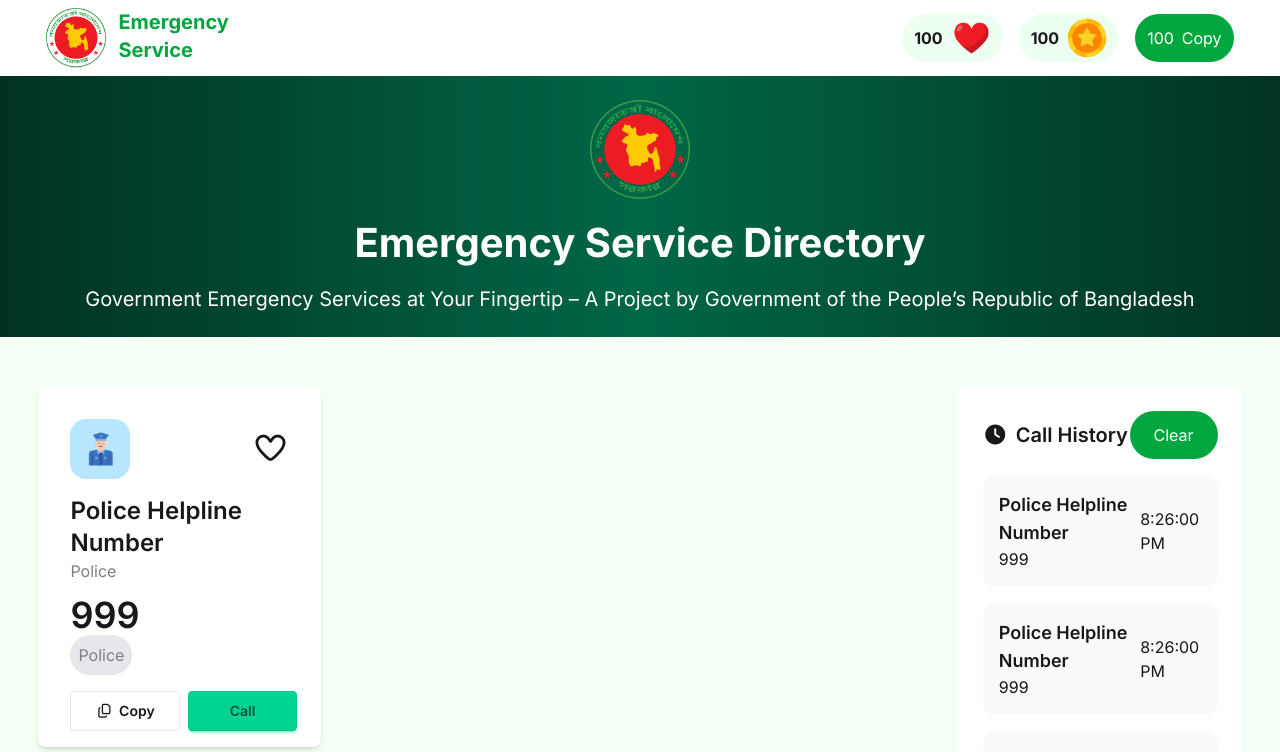
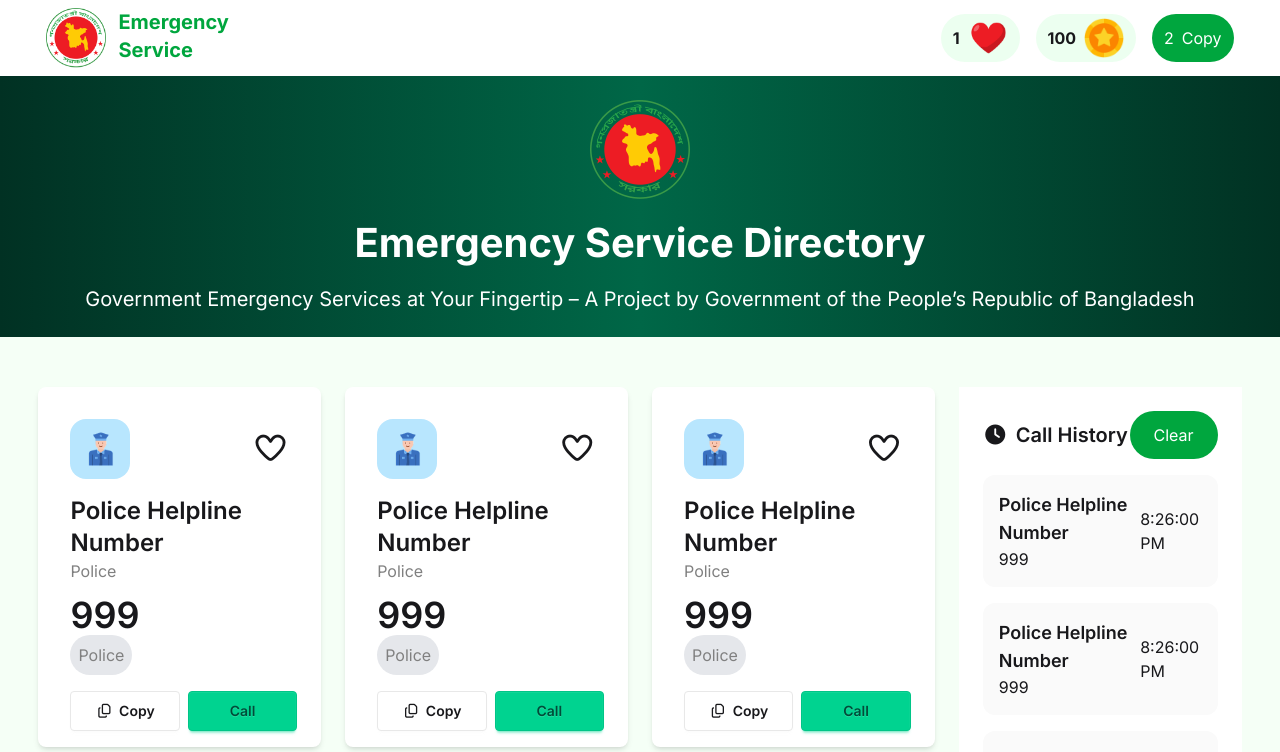
Before and after one commit to chayansrk64/B12-A5, a plain HTML site: page index.html in a window 1280 px wide. Both pictures are taken after a click on the icon 270 px from the left and 448 px from the top of the page. Shown: the top 752 px of the page. Drawn offline with nearby package versions, Linux system fonts and the light colour scheme.

Commit message:
heart increment done

```diff
--- a/index.html
+++ b/index.html
@@ -25,22 +25,23 @@
       <div tabindex="0" role="button" class="btn btn-ghost lg:hidden">
         <svg xmlns="http://www.w3.org/2000/svg" class="h-5 w-5" fill="none" viewBox="0 0 24 24" stroke="currentColor"> <path stroke-linecap="round" stroke-linejoin="round" stroke-width="2" d="M4 6h16M4 12h8m-8 6h16" /> </svg>
       </div>
+      <!-- mobile device -->
       <ul
         tabindex="0"
         class="menu menu-sm dropdown-content bg-base-100 rounded-box z-1 mt-3 w-52 p-2 shadow gap-4">
-         <div class="flex justify-center items-center bg-[#ecfff0] rounded-3xl px-3 py-1"><span class="font-bold">100</span> <img  class="ms-2 w-[40px]" src="./assets/heart.png" alt=""> </div>
+         <div class="flex justify-center items-center bg-[#ecfff0] rounded-3xl px-3 py-1"><span class="font-bold increase-count">0</span> <img  class="ms-2 w-[40px]" src="./assets/heart.png" alt=""> </div>
         <div class="flex justify-center items-center bg-[#ecfff0] rounded-3xl px-3 py-1"><span class="font-bold">100</span> <img  class="ms-2 w-[40px]" src="./assets/coin.png" alt=""> </div>
-        <div class="flex justify-center items-center bg-[#00A63E] rounded-3xl px-3 py-3 text-white"><span  class="me-2">100</span> Copy </div>
+        <div class="flex justify-center items-center bg-[#00A63E] rounded-3xl px-3 py-3 text-white"><span  class="me-2">2</span> Copy </div>
       </ul>
     </div>
     <a class="flex text-xl text-[#00A63E] font-bold"> <img class="w-[60px] h-[60px] me-3" src="./assets/logo.png" alt=""> Emergency <br> Service </a>
   </div>
-
+  <!-- desktop device -->
   <div class="navbar-end">
      <div class="navbar-center hidden lg:flex gap-4">
-        <div class="flex justify-center items-center bg-[#ecfff0] rounded-3xl px-3 py-1"><span class="font-bold">100</span> <img  class="ms-2 w-[40px]" src="./assets/heart.png" alt=""> </div>
+        <div class="flex justify-center items-center bg-[#ecfff0] rounded-3xl px-3 py-1"><span id="nav-heart" class="font-bold increase-count">0</span> <img  class="ms-2 w-[40px]" src="./assets/heart.png" alt=""> </div>
         <div class="flex justify-center items-center bg-[#ecfff0] rounded-3xl px-3 py-1"><span class="font-bold">100</span> <img  class="ms-2 w-[40px]" src="./assets/coin.png" alt=""> </div>
-        <div class="flex justify-center items-center bg-[#00A63E] rounded-3xl px-3 py-3 text-white"><span  class="me-2">100</span> Copy </div>
+        <div class="flex justify-center items-center bg-[#00A63E] rounded-3xl px-3 py-3 text-white"><span  class="me-2">2</span> Copy </div>
 
 
   </div>
@@ -59,13 +60,45 @@
         <!-- card section and aside -->
          <section class=" max-w-[94%] mx-auto mt-[50px]">
             <div class="grid gird-cols-1 lg:grid-cols-12 gap-6">
-                <div class="left lg:col-span-9  grid lg:grid-cols-3 gap-6 ">
+                <div id="card-container" class="left lg:col-span-9  grid lg:grid-cols-3 gap-6 ">
 
                   <!-- card -->
                     <div class="card bg-white p-8 shadow-md h-[360px]">
                         <div class="flex justify-between items-center">
                             <img class="w-[60px] bg-sky-200 rounded-2xl p-2" src="./assets/police.png" alt="logo-image">
-                            <span> <i class="fa-regular fa-heart text-3xl cursor-pointer"></i> </span>
+                            <span id="heart1"> <i class="card-heart fa-regular fa-heart text-3xl cursor-pointer"></i> </span>
+                        </div>
+                        <div>
+                            <h2 class="text-2xl font-semibold mt-4">Police Helpline Number</h2>
+                            <p class="text-[gray]">Police</p>
+                            <h3 class="text-4xl font-semibold mt-3">999</h3>
+                            <p class="bg-gray-200 text-[gray] p-2 rounded-3xl inline-block mb-4">Police</p>
+                        </div>
+                        <div class="flex gap-2">
+                            <button class="btn bg-[white] w-1/2"> <i class="fa-regular fa-copy"></i> Copy</button>
+                            <button class="btn btn-success w-1/2">Call</button>
+                        </div>
+                    </div>
+                    <div class="card bg-white p-8 shadow-md h-[360px]">
+                        <div class="flex justify-between items-center">
+                            <img class="w-[60px] bg-sky-200 rounded-2xl p-2" src="./assets/police.png" alt="logo-image">
+                            <span id="heart2"> <i class="card-heart fa-regular fa-heart text-3xl cursor-pointer"></i> </span>
+                        </div>
+                        <div>
+                            <h2 class="text-2xl font-semibold mt-4">Police Helpline Number</h2>
+                            <p class="text-[gray]">Police</p>
+                            <h3 class="text-4xl font-semibold mt-3">999</h3>
+                            <p class="bg-gray-200 text-[gray] p-2 rounded-3xl inline-block mb-4">Police</p>
+                        </div>
+                        <div class="flex gap-2">
+                            <button class="btn bg-[white] w-1/2"> <i class="fa-regular fa-copy"></i> Copy</button>
+                            <button class="btn btn-success w-1/2">Call</button>
+                        </div>
+                    </div>
+                    <div class="card bg-white p-8 shadow-md h-[360px]">
+                        <div class="flex justify-between items-center">
+                            <img class="w-[60px] bg-sky-200 rounded-2xl p-2" src="./assets/police.png" alt="logo-image">
+                            <span id="heart3"> <i class="card-heart fa-regular fa-heart text-3xl cursor-pointer"></i> </span>
                         </div>
                         <div>
                             <h2 class="text-2xl font-semibold mt-4">Police Helpline Number</h2>
--- a/script.js
+++ b/script.js
@@ -0,0 +1,15 @@
+// get the nav-heart
+const navHearts =  document.querySelectorAll('.increase-count');
+
+// select all the heart button
+const allHeart = document.getElementsByClassName('card-heart');
+// count
+let count = 0;
+for(let heart of allHeart){
+    heart.addEventListener('click', function(){
+        count++;
+        navHearts.forEach(function(heart){
+            heart.innerText = count;
+        })
+    })
+}
```
